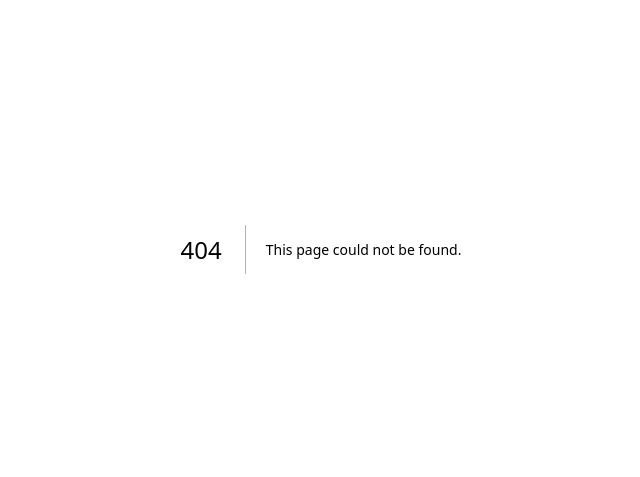
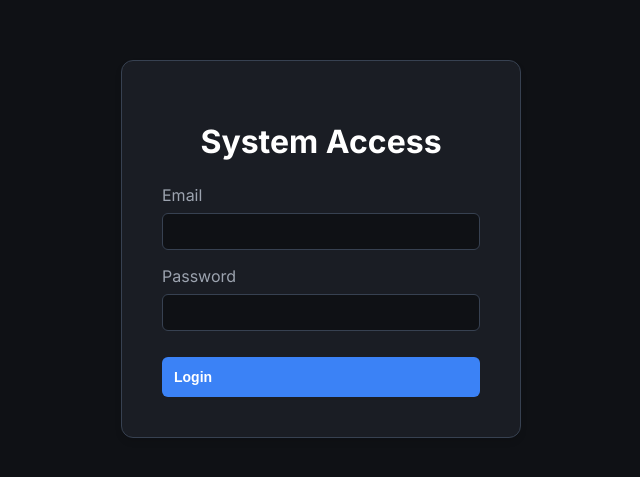
Before and after one commit to CEOgainers/Generator, a Next.js app: page /login in a window 1280 px wide. Before the commit this address had no page. Shown: the part 151-628 px from the top of the page, without its empty margins (319-959 px from the left). Built offline with nearby package versions, Linux system fonts and the light colour scheme.

Commit message:
feat: add password protection to system

```diff
--- a/package.json
+++ b/package.json
@@ -11,6 +11,7 @@
   "dependencies": {
     "docx": "^9.6.1",
     "file-saver": "^2.0.5",
+    "js-cookie": "^3.0.5",
     "lucide-react": "^1.14.0",
     "next": "16.2.4",
     "react": "19.2.4",
@@ -20,6 +21,7 @@
   "devDependencies": {
     "@tailwindcss/postcss": "^4",
     "@types/file-saver": "^2.0.7",
+    "@types/js-cookie": "^3.0.6",
     "@types/node": "^20",
     "@types/react": "^19",
     "@types/react-dom": "^19",
--- /dev/null
+++ b/src/app/api/auth/route.ts
@@ -0,0 +1,26 @@
+import { NextResponse } from 'next/server';
+
+export async function POST(request: Request) {
+  try {
+    const { email, password } = await request.json();
+
+    const envPassword = process.env.SYSTEM_PASSWORD || 'iamgainer123';
+    const envEmail = process.env.SYSTEM_EMAIL || 'gaiersfuture@gmail.com';
+
+    if (email === envEmail && password === envPassword) {
+      // Create a simple token to store in the cookie
+      const token = Buffer.from(`${email}:${password}`).toString('base64');
+      return NextResponse.json({ success: true, token });
+    }
+
+    return NextResponse.json(
+      { success: false, message: 'Invalid credentials' },
+      { status: 401 }
+    );
+  } catch (error) {
+    return NextResponse.json(
+      { success: false, message: 'Server error' },
+      { status: 500 }
+    );
+  }
+}
--- /dev/null
+++ b/src/app/login/page.tsx
@@ -0,0 +1,123 @@
+"use client";
+
+import React, { useState } from 'react';
+import Cookies from 'js-cookie';
+import { useRouter } from 'next/navigation';
+import styles from '../page.module.css';
+
+export default function LoginPage() {
+  const [email, setEmail] = useState('');
+  const [password, setPassword] = useState('');
+  const [error, setError] = useState('');
+  const router = useRouter();
+
+  const handleLogin = (e: React.FormEvent) => {
+    e.preventDefault();
+
+    // In a real app, this should be an API call to avoid exposing credentials to the client.
+    // However, since we're using static environment variables for a simple lock,
+    // we'll authenticate via a server action or simple client check for now.
+
+    // For enhanced security, we should really do this via an API route,
+    // but here we are sending a request to our API to verify.
+    fetch('/api/auth', {
+      method: 'POST',
+      headers: {
+        'Content-Type': 'application/json',
+      },
+      body: JSON.stringify({ email, password }),
+    })
+    .then(res => res.json())
+    .then(data => {
+      if (data.success) {
+        // Set cookie and redirect
+        Cookies.set('auth_token', data.token, { expires: 7 }); // Expires in 7 days
+        router.push('/');
+      } else {
+        setError('Invalid email or password');
+      }
+    })
+    .catch(() => {
+      setError('An error occurred during login');
+    });
+  };
+
+  return (
+    <div style={{
+      display: 'flex',
+      justifyContent: 'center',
+      alignItems: 'center',
+      height: '100vh',
+      backgroundColor: 'var(--bg-primary)'
+    }}>
+      <div style={{
+        backgroundColor: 'var(--bg-secondary)',
+        padding: '40px',
+        borderRadius: '12px',
+        boxShadow: '0 4px 6px rgba(0,0,0,0.1)',
+        width: '100%',
+        maxWidth: '400px',
+        border: '1px solid var(--border-color)'
+      }}>
+        <h1 style={{ color: 'var(--text-primary)', marginBottom: '24px', textAlign: 'center' }}>System Access</h1>
+
+        {error && (
+          <div style={{
+            color: '#ef4444',
+            backgroundColor: '#fee2e2',
+            padding: '12px',
+            borderRadius: '6px',
+            marginBottom: '20px',
+            fontSize: '14px'
+          }}>
+            {error}
+          </div>
+        )}
+
+        <form onSubmit={handleLogin} style={{ display: 'flex', flexDirection: 'column', gap: '16px' }}>
+          <div>
+            <label style={{ display: 'block', marginBottom: '8px', color: 'var(--text-secondary)' }}>Email</label>
+            <input
+              type="email"
+              value={email}
+              onChange={(e) => setEmail(e.target.value)}
+              required
+              style={{
+                width: '100%',
+                padding: '10px',
+                borderRadius: '6px',
+                border: '1px solid var(--border-color)',
+                backgroundColor: 'var(--bg-primary)',
+                color: 'var(--text-primary)'
+              }}
+            />
+          </div>
+          <div>
+            <label style={{ display: 'block', marginBottom: '8px', color: 'var(--text-secondary)' }}>Password</label>
+            <input
+              type="password"
+              value={password}
+              onChange={(e) => setPassword(e.target.value)}
+              required
+              style={{
+                width: '100%',
+                padding: '10px',
+                borderRadius: '6px',
+                border: '1px solid var(--border-color)',
+                backgroundColor: 'var(--bg-primary)',
+                color: 'var(--text-primary)'
+              }}
+            />
+          </div>
+          <button
+            type="submit"
+            className={styles.primaryBtn}
+            style={{ marginTop: '10px', padding: '12px', width: '100%' }}
+          >
+            Login
+          </button>
+        </form>
+      </div>
+    </div>
+  );
+}
--- /dev/null
+++ b/src/middleware.ts
@@ -0,0 +1,40 @@
+import { NextResponse } from 'next/server';
+import type { NextRequest } from 'next/server';
+
+export function middleware(request: NextRequest) {
+  // If we are already on the login page, let it through
+  if (request.nextUrl.pathname.startsWith('/login')) {
+    return NextResponse.next();
+  }
+
+  // Check if the user is authenticated via cookie
+  const authCookie = request.cookies.get('auth_token');
+  const envPassword = process.env.SYSTEM_PASSWORD || 'iamgainer123';
+  const envEmail = process.env.SYSTEM_EMAIL || 'gaiersfuture@gmail.com';
+
+  // We hash the email and password together simply for the cookie value
+  const expectedToken = Buffer.from(`${envEmail}:${envPassword}`).toString('base64');
+
+  if (!authCookie || authCookie.value !== expectedToken) {
+    // If no valid token, redirect to login page
+    const loginUrl = new URL('/login', request.url);
+    return NextResponse.redirect(loginUrl);
+  }
+
+  return NextResponse.next();
+}
+
+// See "Matching Paths" below to learn more
+export const config = {
+  matcher: [
+    /*
+     * Match all request paths except for the ones starting with:
+     * - api (API routes)
+     * - _next/static (static files)
+     * - _next/image (image optimization files)
+     * - favicon.ico (favicon file)
+     * - login (the login page itself)
+     */
+    '/((?!api|_next/static|_next/image|favicon.ico|login).*)',
+  ],
+};
```
Also changed, not shown: 1 other file (tests, documents, lock files or other folders).
